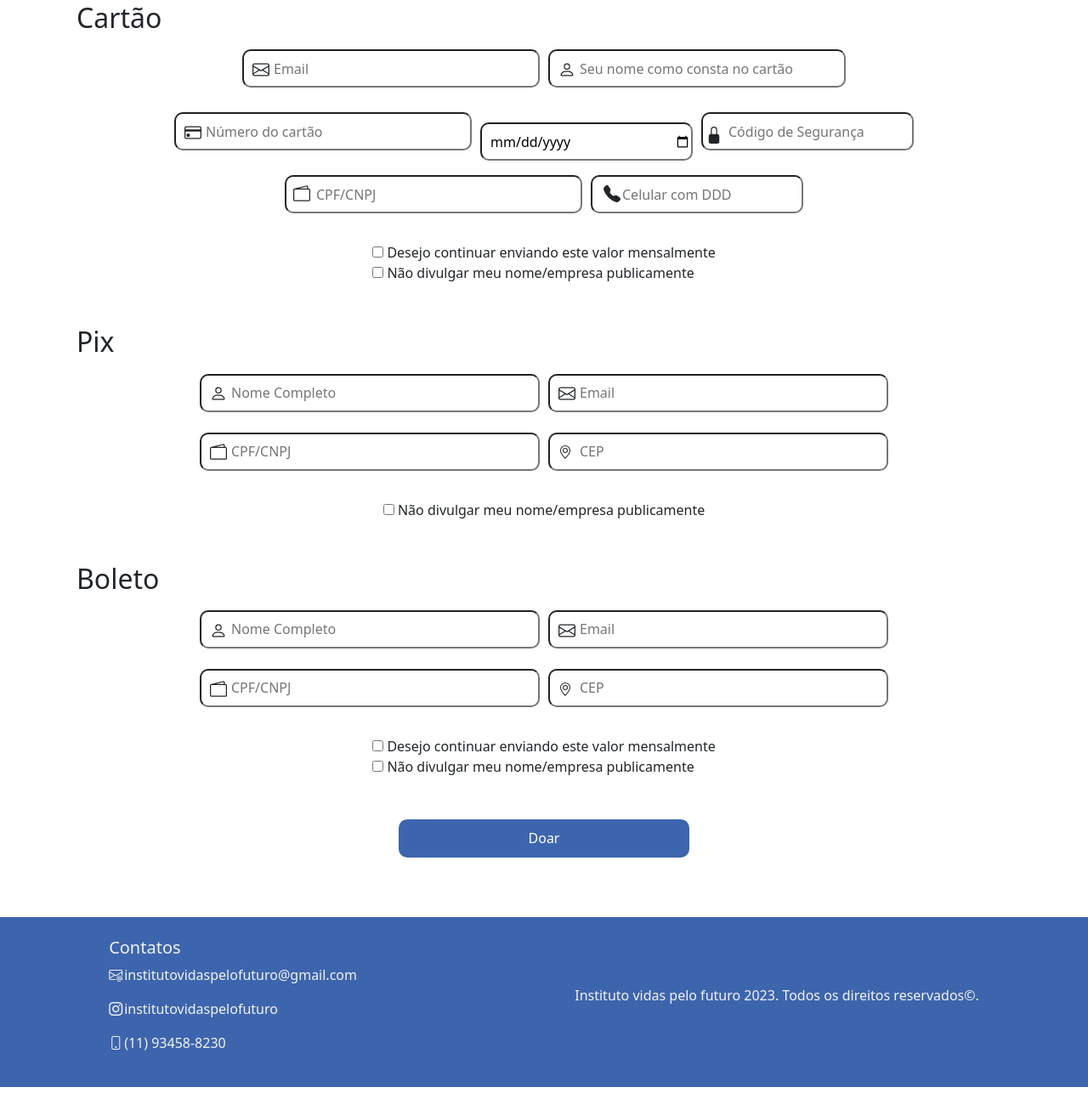
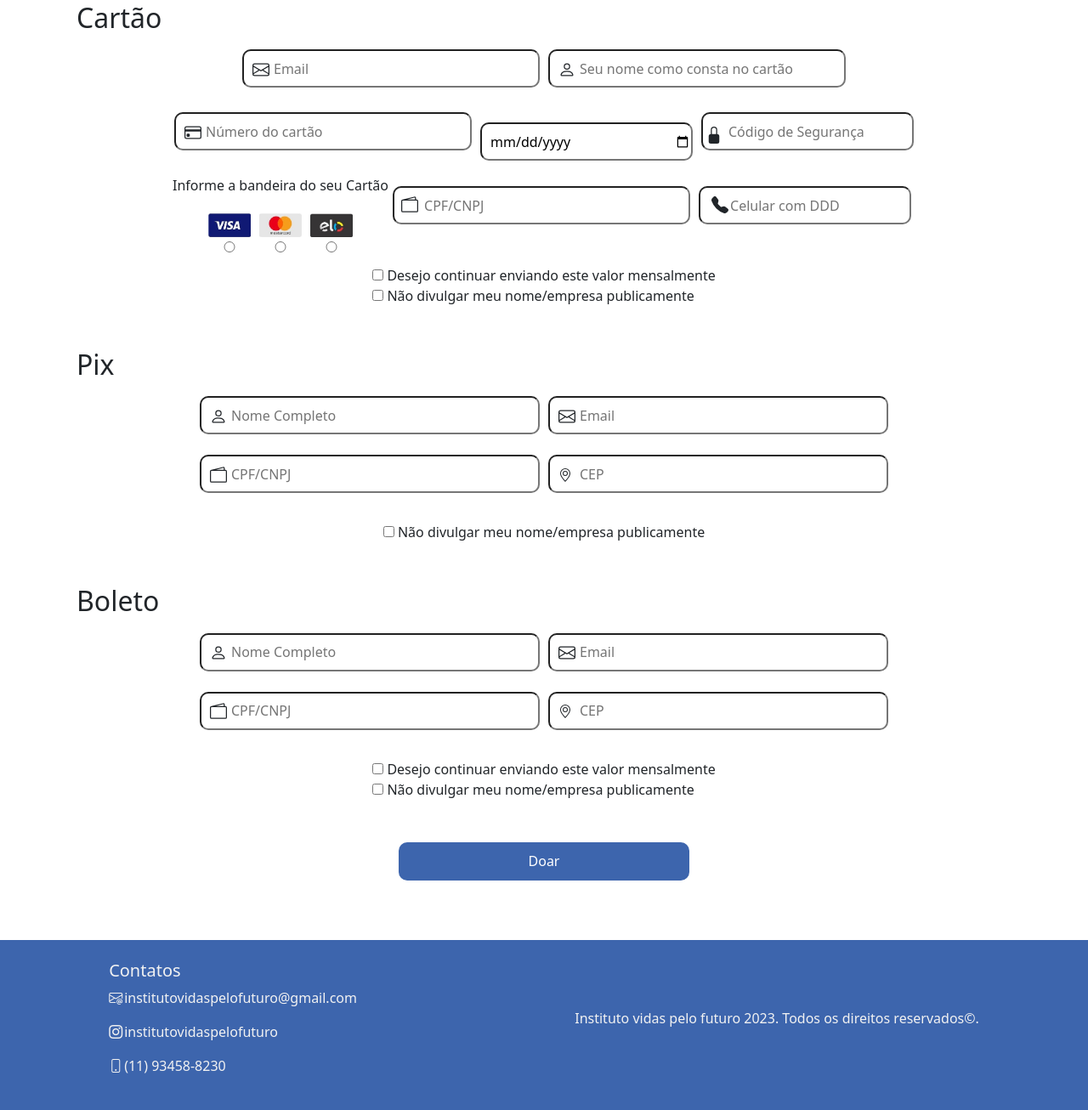
Before and after one commit to AsaphRG/Projeto_Vidas_Futuro, a PHP site: page /Projeto_Vidas_Futuro/doar.php in a window 1280 px wide. Shown: the part 559-1865 px from the top of the page at 85% size. Before the commit the page ends 1838 px from the top, so only its background shows below. Run offline with PHP 8.4, Linux system fonts and the light colour scheme; some libraries are stand-ins or nearby versions.

Commit message:
Adicionando as bandeiras dos cartões.

```diff
--- a/assets/css/pageDoar.css
+++ b/assets/css/pageDoar.css
@@ -112,6 +112,29 @@ body{
 
 .campoCodSeguranca{
     padding-left: 30px;
+}
+
+.conteinerBandeiraCartao{
+    display: flex;
+    flex-direction: column;
+    justify-content: center;
+    align-items: center;
+}
+
+.conteudoBandeiras{
+    display: flex;
+    flex-direction: row;
+    align-items: center;
+}
+
+.escolhaBandeira label{
+    display: flex;
+    flex-direction: column;
+    padding: 5px 5px;
+}
+
+.bandeira{
+    margin-bottom: 5px;
 }
 
 .iconCarteira{
--- a/doar.php
+++ b/doar.php
@@ -79,7 +79,7 @@
                             </div>
                             </label>
                             </div>
-                                            <div class="conteinerNumCartao">
+                            <div class="conteinerNumCartao">
                             <label for="numero">
                                 <input type="number" name="numero" id="numero" class="campoNumero" placeholder="Número do cartão">
                                 <div class="iconcartao">
@@ -89,7 +89,7 @@
                                     </svg>
                                 </div>
                             </label>
-                                            </div>
+                            </div>
 
                                             <div class="conteinerValidadeCartao">
                             <label for="validade">
@@ -106,6 +106,31 @@
                             </svg>
                             </div>
                             </label>
+                            </div>
+                            <div class="conteinerBandeiraCartao">
+                                <div>
+                                    <p>Informe a bandeira do seu Cartão</p>
+                                </div>
+                                <div class="conteudoBandeiras">
+                                    <div class="escolhaBandeira">
+                                        <label for="visa">
+                                            <img class="bandeira" src="assets/imagens/bandeirasCartoes/visa.png" width="50" alt="imagem da bandeira visa">
+                                            <input type="radio" name="bandeira" id="visa">
+                                        </label>
+                                    </div>
+                                    <div class="escolhaBandeira">
+                                    <label for="mastercard">
+                                        <img class="bandeira" src="assets/imagens/bandeirasCartoes/mastercard.png" width="50" alt="imagem da bandeira mastercard">
+                                            <input type="radio" name="bandeira" id="mastercard">
+                                    </label>
+                                    </div>
+                                    <div class="escolhaBandeira">
+                                    <label for="elo">
+                                        <img class="bandeira" src="assets/imagens/bandeirasCartoes/elo.png" width="50" alt="imagem da bandeira elo">
+                                            <input type="radio" name="bandeira" id="elo">
+                                    </label>
+                                    </div>
+                                </div>
                             </div>
                             <div class="conteinerDocumento">
                                 <label for="documento">
```
Also changed, not shown: assets/imagens/bandeirasCartoes/elo.png (added), assets/imagens/bandeirasCartoes/mastercard.png (added), assets/imagens/bandeirasCartoes/visa.png (added).
